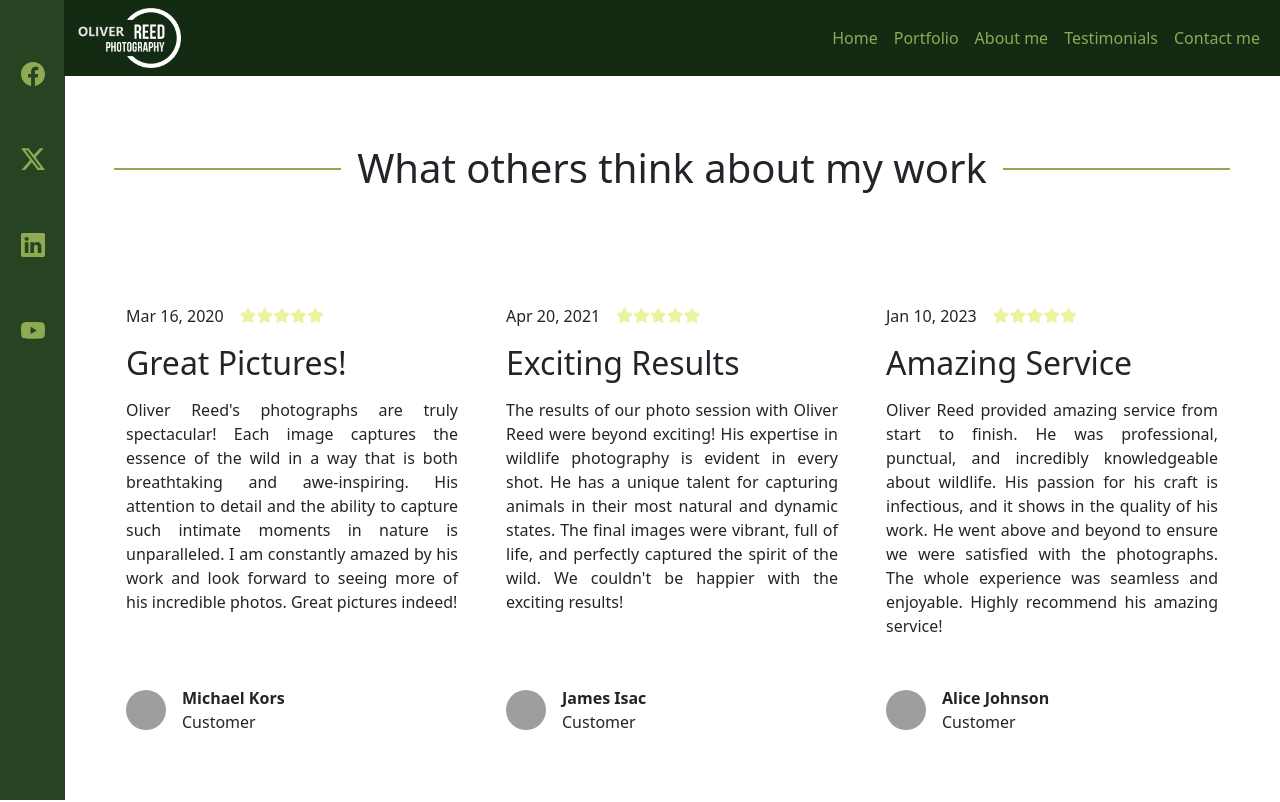
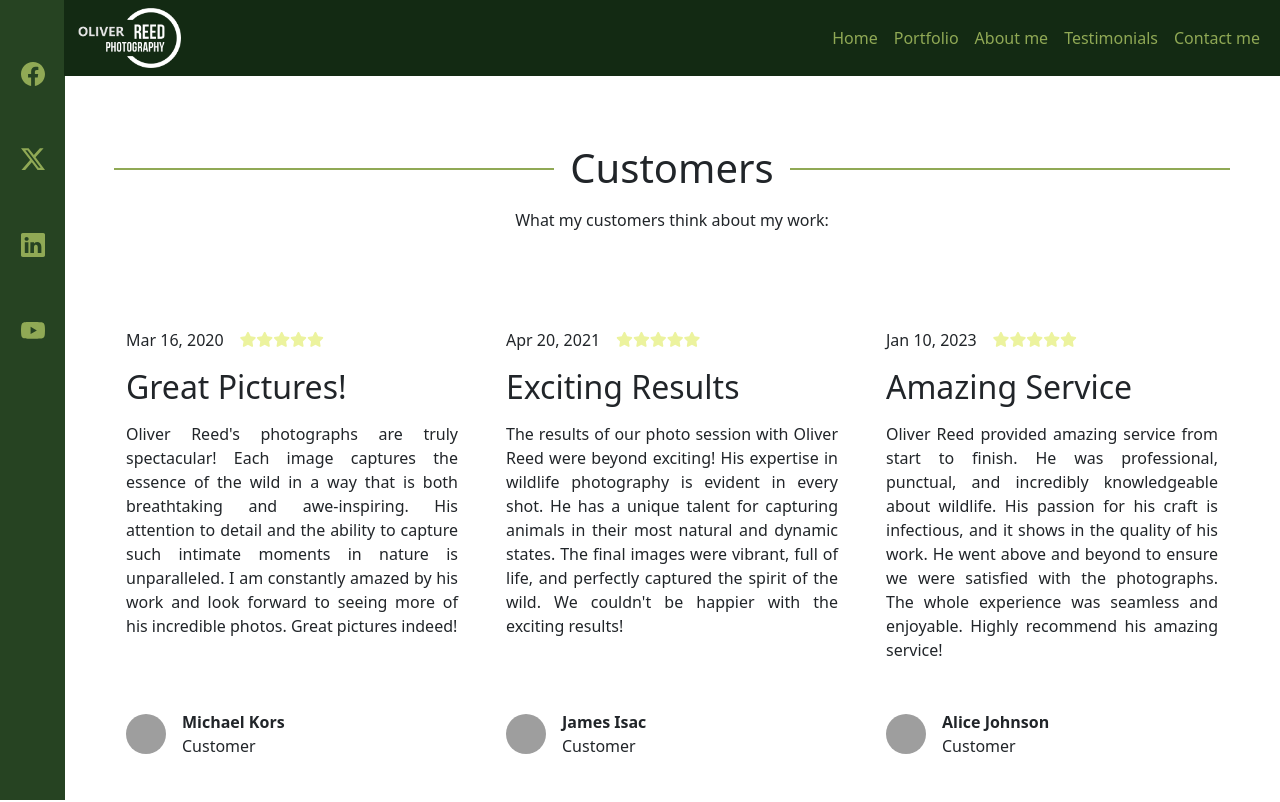
Before and after one commit to Asian-Dave/team-project, an Angular app: page /customers in a window 1280 px wide. Shown: the top 802 px of the page. Built offline with nearby package versions, Linux system fonts and the light colour scheme; grey boxes are pictures that could not be loaded.

Commit message:
Little details

```diff
--- a/src/app/customers/customers.component.css
+++ b/src/app/customers/customers.component.css
@@ -15,5 +15,8 @@
   align-items: center;
   margin-top: 1rem;
   margin-bottom: 2rem;
+}
 
+.customMargin {
+  margin-top: -3rem;
 }
--- a/src/app/customers/customers.component.html
+++ b/src/app/customers/customers.component.html
@@ -1,7 +1,8 @@
 <div class="container">
   <h1 class="page-heading">
-    <span class="p-3">What others think about my work</span>
+    <span class="p-3">Customers</span>
   </h1>
+  <p class="text-center customMargin">What my customers think about my work:</p>
   <div class="row mt-5 mt-sm-6 pt-5 pt-sm-6">
     <div
       class="col-lg-4 d-flex flex-column align-items-start mb-4 px-4"
```
Lines whose indentation alone changed are shown as unchanged.
